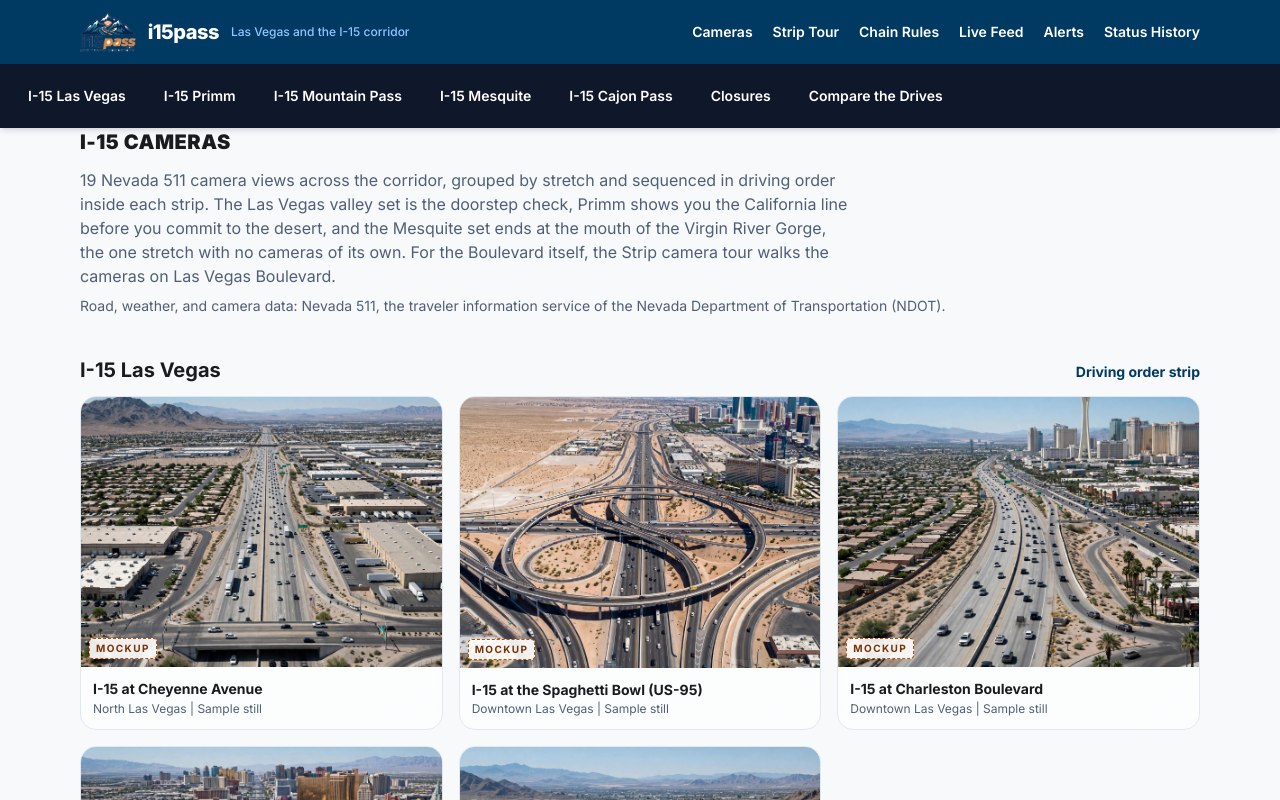
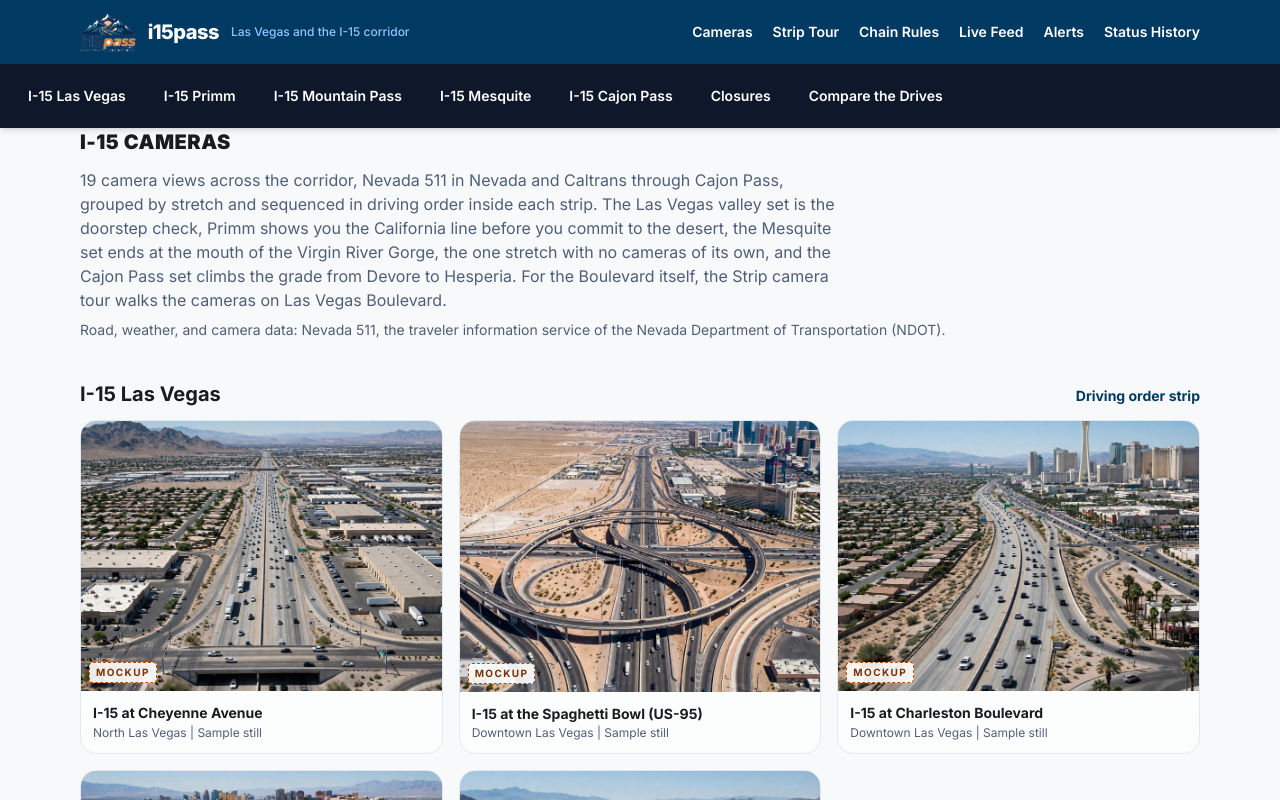
Before and after one commit to i80pass/i15pass, a Next.js app: page /cameras in a window 1280 px wide. Shown: the top 800 px of the page. Built offline with nearby package versions, Linux system fonts and the light colour scheme; no server answers.

Commit message:
Cameras index: include Cajon Pass Caltrans set

```diff
--- a/app/cameras/page.js
+++ b/app/cameras/page.js
@@ -10,8 +10,8 @@ import { webPageSchema } from "@/lib/schema";
 export const revalidate = 3600;
 
 export const metadata = {
-  title: "All I-15 Cameras | Las Vegas, Primm, Mountain Pass Approach, Mesquite",
-  description: "Every Nevada 511 camera on I-15 in Nevada: the Las Vegas valley, Primm and the California line, the Mountain Pass approach, and Mesquite, grouped by stretch and sequenced in driving order.",
+  title: "All I-15 Cameras | Las Vegas, Primm, Mountain Pass Approach, Mesquite, Cajon Pass",
+  description: "Every camera on I-15 across this corridor: Nevada 511 cameras in Nevada and Caltrans cameras through Cajon Pass, covering the Las Vegas valley, Primm and the California line, the Mountain Pass approach, Mesquite, and the Cajon grade, grouped by stretch and sequenced in driving order.",
   alternates: { canonical: "/cameras" },
 };
 
@@ -25,11 +25,11 @@ export default async function CamerasIndex() {
       <h1 className="text-display-lg-mobile md:text-display-lg text-on-surface">I-15 cameras</h1>
       <p className="answer-first text-body-md text-secondary mt-3 max-w-3xl leading-relaxed">
         {total > 0
-          ? `${total} Nevada 511 camera views across the corridor, grouped by stretch and sequenced in driving order inside each strip.`
+          ? `${total} camera views across the corridor, Nevada 511 in Nevada and Caltrans through Cajon Pass, grouped by stretch and sequenced in driving order inside each strip.`
           : "Nevada 511 cameras for every stretch of this corridor will list here the moment the live feed is connected, grouped by stretch and sequenced in driving order. Until then, each stretch below shows labeled sample stills for its real camera locations."}{" "}
         The Las Vegas valley set is the doorstep check, Primm shows you the California line before you commit to the
-        desert, and the Mesquite set ends at the mouth of the Virgin River Gorge, the one stretch with no cameras of
-        its own. For the Boulevard itself, the Strip camera tour walks the cameras on Las Vegas Boulevard.
+        desert, the Mesquite set ends at the mouth of the Virgin River Gorge, the one stretch with no cameras of
+        its own, and the Cajon Pass set climbs the grade from Devore to Hesperia. For the Boulevard itself, the Strip camera tour walks the cameras on Las Vegas Boulevard.
       </p>
       <p className="text-sm text-secondary mt-2">{SITE.dataCredit}</p>
       {CORRIDORS.map((c, i) => (
```
